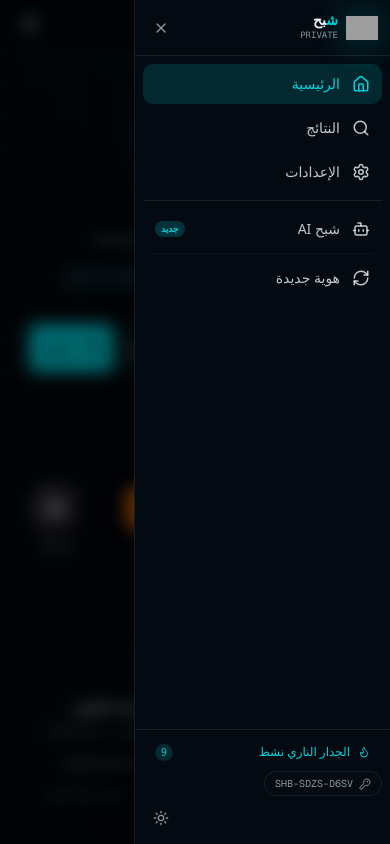
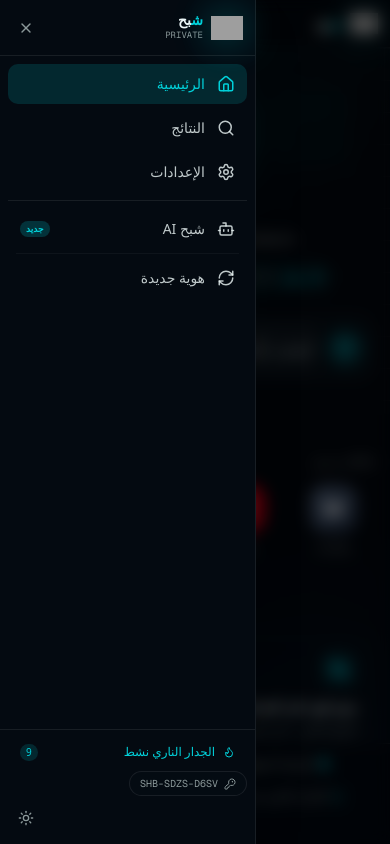
Before and after one commit to wer711/shabah-browser, a Next.js app: page / in a window 390 px wide. Both pictures are taken after a click on the button "Open menu". Built offline with nearby package versions, Linux system fonts and the light colour scheme; grey boxes are pictures that could not be loaded.

Commit message:
41898869-ec7c-4643-9eb0-65e46dc15d5b

```diff
--- a/src/components/shabah/sidebar.tsx
+++ b/src/components/shabah/sidebar.tsx
@@ -268,17 +268,15 @@ export function MobileHeader() {
       </header>
 
       {/* Backdrop */}
-      {open && (
-        <div
-          className="md:hidden fixed inset-0 z-50 bg-black/50 backdrop-blur-sm"
-          onClick={() => setOpen(false)}
-          aria-hidden="true"
-        />
-      )}
+      <div
+        className={`md:hidden fixed inset-0 z-50 transition-opacity duration-300 ${open ? "opacity-100 pointer-events-auto" : "opacity-0 pointer-events-none"} bg-black/50 backdrop-blur-sm`}
+        onClick={() => setOpen(false)}
+        aria-hidden="true"
+      />
 
-      {/* Drawer */}
+      {/* Drawer — slides from the left (same side as the ☰ button) */}
       <div
-        className={`md:hidden fixed inset-y-0 right-0 z-50 w-64 sidebar-transition bg-sidebar text-sidebar-foreground border-l border-sidebar-border shadow-2xl flex flex-col ${open ? "translate-x-0" : "translate-x-full"}`}
+        className={`md:hidden fixed inset-y-0 left-0 z-50 w-64 flex flex-col bg-sidebar text-sidebar-foreground border-r border-sidebar-border shadow-2xl transition-transform duration-300 ease-out ${open ? "translate-x-0" : "-translate-x-full"}`}
       >
         {/* Drawer header */}
         <div className="flex items-center justify-between p-3 border-b border-sidebar-border h-14">
```
